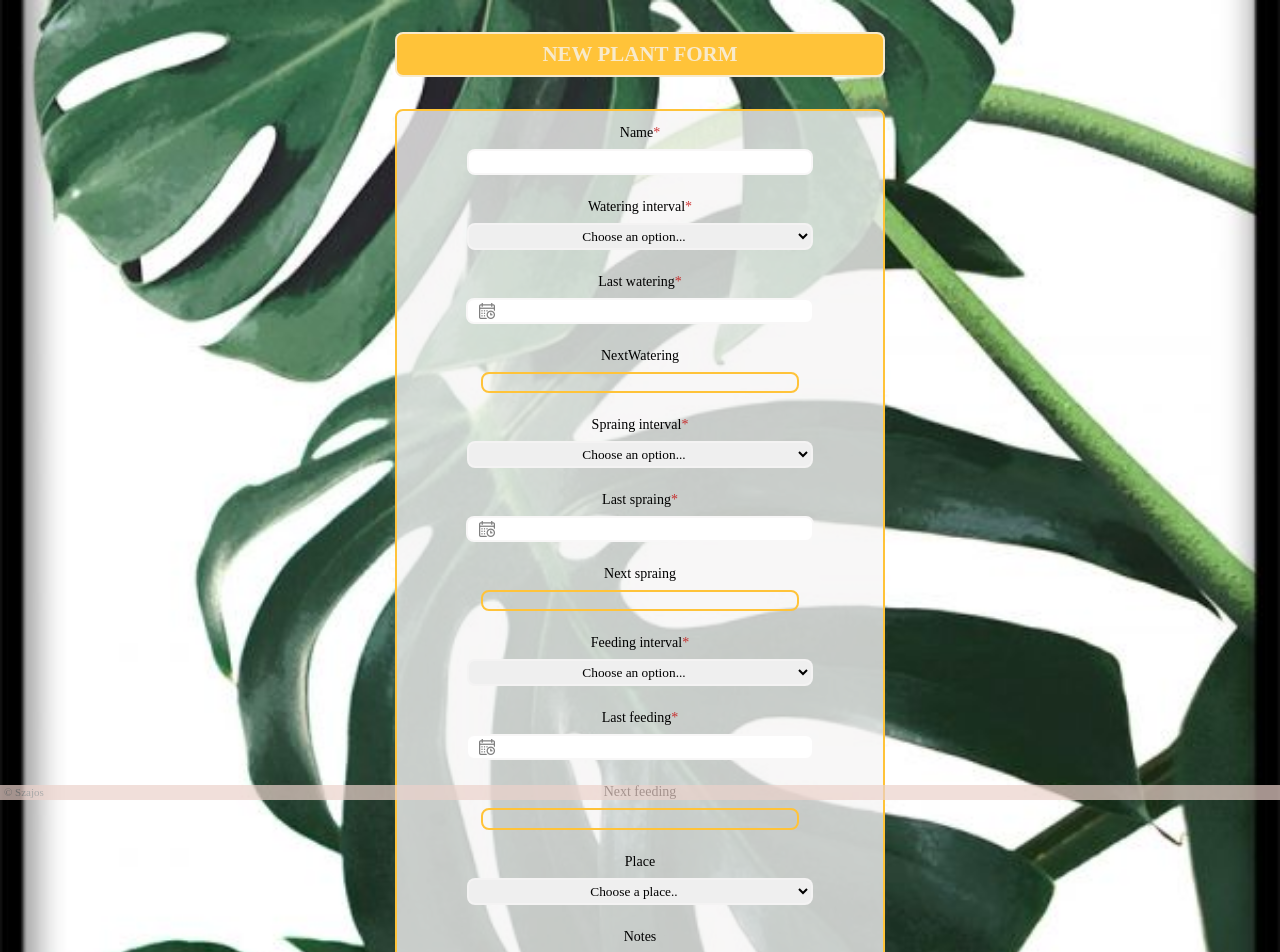
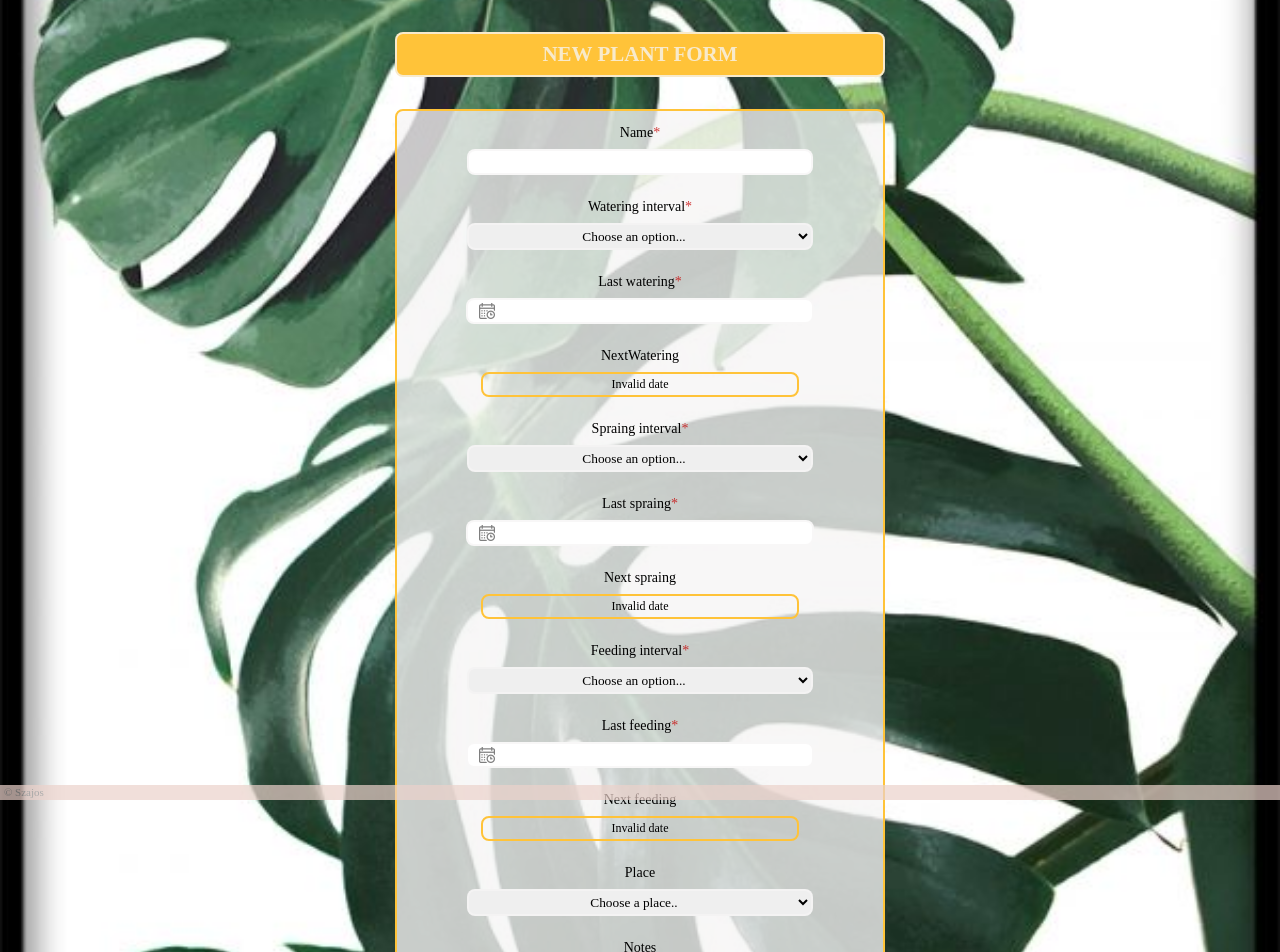
Before and after one commit to anetSzajo/plantswife, a React (Create React App) app: page /createNewPlant in a window 1280 px wide. Shown: the top 952 px of the page. Built offline with nearby package versions, Linux system fonts and the light colour scheme; no server answers; sample sign-in values are in the browser's storage; a web font is replaced by a local one.

Commit message:
Refactor next dates display format.

```diff
--- a/src/Components/NewPlantPage/NewPlantPage.js
+++ b/src/Components/NewPlantPage/NewPlantPage.js
@@ -179,7 +179,7 @@ class NewPlantPage extends React.Component {
                                     customInput={<CustomInput calendarIcon="true"/>}
                         />
                         <label>NextWatering</label>
-                        <p>{this.state.plant.nextWatering}</p>
+                        <p>{moment(this.state.plant.nextWatering).format('MM/DD/yyy HH:ss')}</p>
                         <label className="required-field">Spraing interval</label>
                         <select value={plant.spraingInterval} name="spraingInterval" onChange={this.handleInput}>
                             <option value=''>Choose an option...</option>
@@ -201,7 +201,7 @@ class NewPlantPage extends React.Component {
                                     customInput={<CustomInput calendarIcon="true"/>}
                         />
                         <label>Next spraing</label>
-                        <p>{this.state.plant.nextSpraing}</p>
+                        <p>{moment(this.state.plant.nextSpraing).format('MM/DD/yyy HH:ss')}</p>
                         <label className="required-field">Feeding interval</label>
                         <select value={plant.feedingInterval} name="feedingInterval" onChange={this.handleInput}>
                             <option value=''>Choose an option...</option>
@@ -223,7 +223,7 @@ class NewPlantPage extends React.Component {
                                     customInput={<CustomInput calendarIcon="true"/>}
                         />
                         <label>Next feeding</label>
-                        <p>{this.state.plant.nextFeeding}</p>
+                        <p>{moment(this.state.plant.nextFeeding).format('MM/DD/yyy HH:ss')}</p>
                         <label>Place</label>
                         <select value={plant.place} name="place" onChange={this.handleInput}>
                             <option value=''>Choose a place..</option>
```
